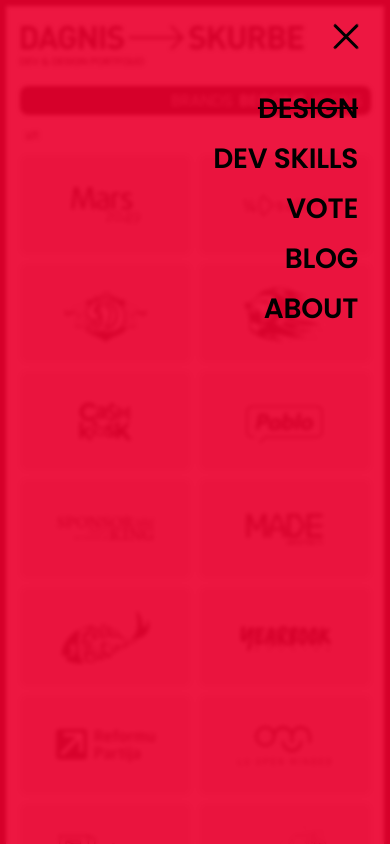
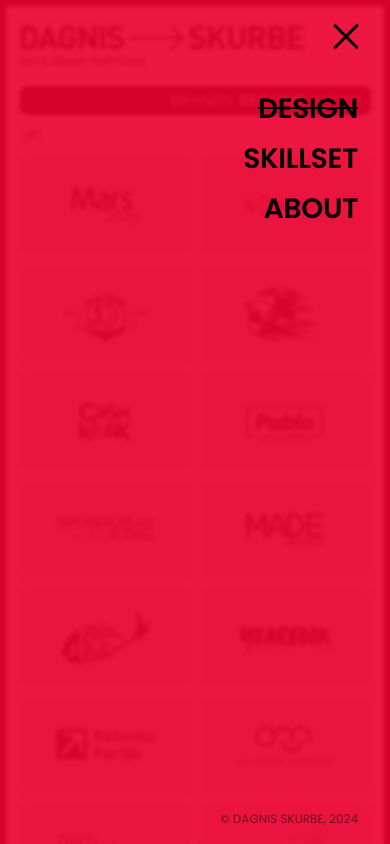
Before and after one commit to getdagnis/2024_portfolio_vite, a React (Vite) app: page / in a window 390 px wide. Both pictures are taken after a click on the element 337 px from the left and 37 px from the top of the page. Shown: the top 844 px of the page. Built offline with nearby package versions, Linux system fonts and the light colour scheme.

Commit message:
mobile menu remove unused links, add bottom

```diff
--- a/src/components/MobileMenu.css
+++ b/src/components/MobileMenu.css
@@ -2,7 +2,7 @@
   position: fixed;
   display: flex;
   flex-direction: column;
-  justify-content: flex-start;
+  justify-content: space-between;
   align-items: flex-end;
   top: 0;
   right: 0;
@@ -42,6 +42,25 @@
   text-decoration: line-through;
 }
 
+#mobile-menu-bottom {
+  text-align: right;
+  width: auto;
+  padding: 3rem 2rem 0;
+  font-size: 0.75rem;
+}
+
+#mobile-menu-bottom > .footer-message {
+  width: 40vw;
+  height: 10vh;
+  background-size: contain;
+
+  animation: fadeIn 0.5s ease-in-out 3s backwards;
+}
+
+#mobile-menu-bottom > p {
+  opacity: 0.5;
+}
+
 @keyframes menuAppear {
   0% {
     opacity: 0;
@@ -63,3 +82,14 @@
     transform: translateX(0);
   }
 }
+
+@keyframes fadeIn {
+  0% {
+    opacity: 0;
+    transform: scale(0);
+  }
+  100% {
+    opacity: 1;
+    transform: scale(1);
+  }
+}
--- a/src/components/MobileMenu.jsx
+++ b/src/components/MobileMenu.jsx
@@ -22,25 +22,19 @@ function MobileMenu({ onClose }) {
         </li>
         <li style={{ animationDelay: '0.3s' }}>
           <NavLink to="/skills" onClick={onClose}>
-            dev skills
+            skillset
           </NavLink>
         </li>
         <li style={{ animationDelay: '0.35s' }}>
-          <NavLink to="/vote" onClick={onClose}>
-            vote
-          </NavLink>
-        </li>
-        <li style={{ animationDelay: '0.4s' }}>
-          <NavLink to="/blog" onClick={onClose}>
-            blog
-          </NavLink>
-        </li>
-        <li style={{ animationDelay: '0.45s' }}>
           <NavLink to="/about" onClick={onClose}>
             about
           </NavLink>
         </li>
       </ul>
+      <div id="mobile-menu-bottom">
+        <div className="footer-message"></div>
+        <p>© DAGNIS SKURBE, 2024</p>
+      </div>
     </div>
   );
 }
```
